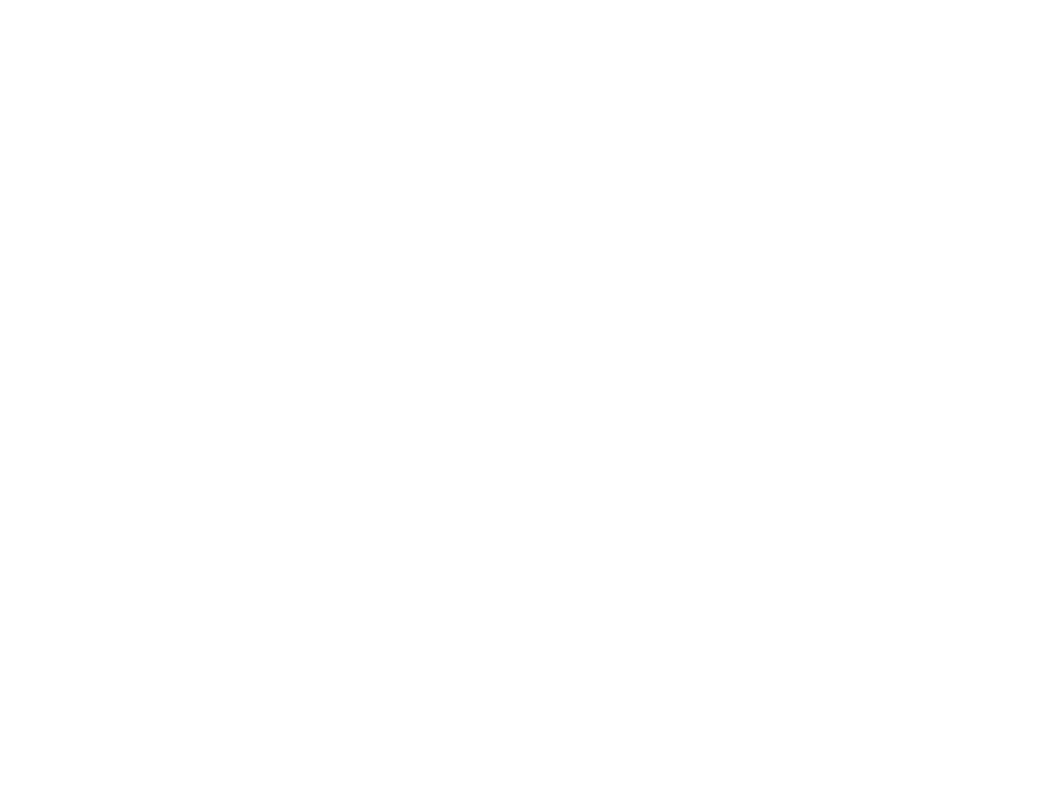
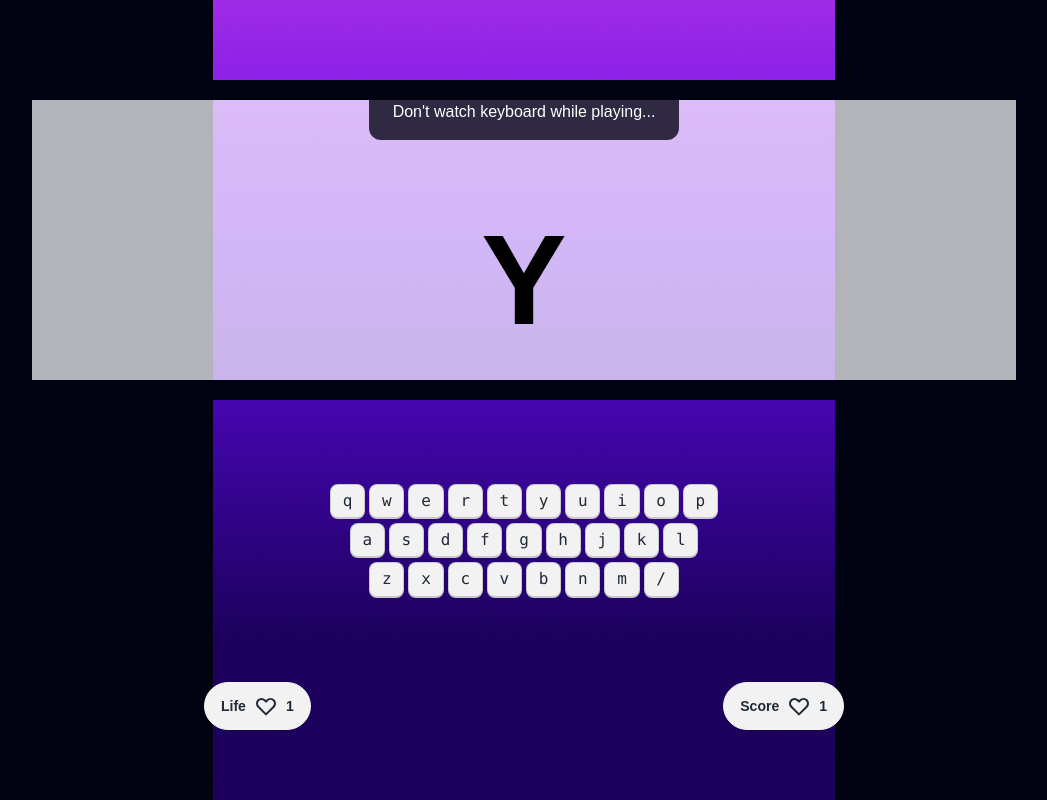
Before and after one commit to Lamiasyed/Alpha-Clash-Pro, a plain HTML site: page index.html in a window 1280 px wide. Shown: the whole page, without its empty margins (116-1163 px from the left). Drawn offline with nearby package versions, Linux system fonts and the light colour scheme; a web font is replaced by a local one.

Commit message:
artboard done

```diff
--- a/index.html
+++ b/index.html
@@ -8,7 +8,81 @@
 <script src="https://cdn.tailwindcss.com"></script>
 <link rel="stylesheet" href="styles/styles.css">
 </head>
-<body>
+<body class="font-poppins">
+   <main class="min-h-screen bg-[#010313] bg-[url(images/background.png)] bg-no-repeat bg-center">
+    <section class="home min-h-screen text-white flex justify-center items-center hidden">
+        <div class="flex flex-col items-center gap-10">
+            <h1 class="text-8xl">Alpha Clash Pro</h1>
+        <p>Unleash Your Keyboard Kung Fu : Press “Enter” to Play</p>
+        <button class="btn bg-white text-black">Play</button>
+        </div>
+    </section>
+    <section class="play-ground">
+<div class="flex flex-col items-center gap-20 pt-20">
 
+    <div class="artboard artboard-horizontal phone-6 border-[20px] rounded-2xl border-[#010313] bg-[#FFFFFFB3]">
+    <div class="flex justify-center">
+        <p class="bg-[#2F2941] px-6 pb-4 rounded-b-xl text-white">Don't watch keyboard  while playing...</p>
+    </div>
+    <div class="flex justify-center items-center h-full">
+        <p class="text-black text-9xl font-bold">Y</p>
+    </div>
+    </div>
+
+    <div>
+        <div class="flex justify-center gap-1 my-1 w-full">
+        <kbd class="kbd">q</kbd>
+        <kbd class="kbd">w</kbd>
+        <kbd class="kbd">e</kbd>
+        <kbd class="kbd">r</kbd>
+        <kbd class="kbd">t</kbd>
+        <kbd class="kbd">y</kbd>
+        <kbd class="kbd">u</kbd>
+        <kbd class="kbd">i</kbd>
+        <kbd class="kbd">o</kbd>
+        <kbd class="kbd">p</kbd>
+      </div>
+      <div class="flex justify-center gap-1 my-1 w-full">
+        <kbd class="kbd">a</kbd>
+        <kbd class="kbd">s</kbd>
+        <kbd class="kbd">d</kbd>
+        <kbd class="kbd">f</kbd>
+        <kbd class="kbd">g</kbd>
+        <kbd class="kbd">h</kbd>
+        <kbd class="kbd">j</kbd>
+        <kbd class="kbd">k</kbd>
+        <kbd class="kbd">l</kbd>
+      </div>
+      <div class="flex justify-center gap-1 my-1 w-full">
+        <kbd class="kbd">z</kbd>
+        <kbd class="kbd">x</kbd>
+        <kbd class="kbd">c</kbd>
+        <kbd class="kbd">v</kbd>
+        <kbd class="kbd">b</kbd>
+        <kbd class="kbd">n</kbd>
+        <kbd class="kbd">m</kbd>
+        <kbd class="kbd">/</kbd>
+      </div>
+    </div>
+
+
+
+    <div class="flex justify-between w-1/2"><button class="btn rounded-full">
+        Life
+        <svg xmlns="http://www.w3.org/2000/svg" class="h-6 w-6" fill="none" viewBox="0 0 24 24" stroke="currentColor"><path stroke-linecap="round" stroke-linejoin="round" stroke-width="2" d="M4.318 6.318a4.5 4.5 0 000 6.364L12 20.364l7.682-7.682a4.5 4.5 0 00-6.364-6.364L12 7.636l-1.318-1.318a4.5 4.5 0 00-6.364 0z" /></svg>
+       <span>1</span>
+      </button>
+    <button class="btn rounded-full">Score
+
+        <svg xmlns="http://www.w3.org/2000/svg" class="h-6 w-6" fill="none" viewBox="0 0 24 24" stroke="currentColor"><path stroke-linecap="round" stroke-linejoin="round" stroke-width="2" d="M4.318 6.318a4.5 4.5 0 000 6.364L12 20.364l7.682-7.682a4.5 4.5 0 00-6.364-6.364L12 7.636l-1.318-1.318a4.5 4.5 0 00-6.364 0z" /></svg>
+     <Span>1</Span>
+      </button>
+    </div>
+</div>
+    </section>
+    <section class="score">
+
+    </section>
+   </main>
 </body>
 </html>
```
Also changed, not shown: images/Group 23.jpg (added), images/monetization_on.jpg (added).
